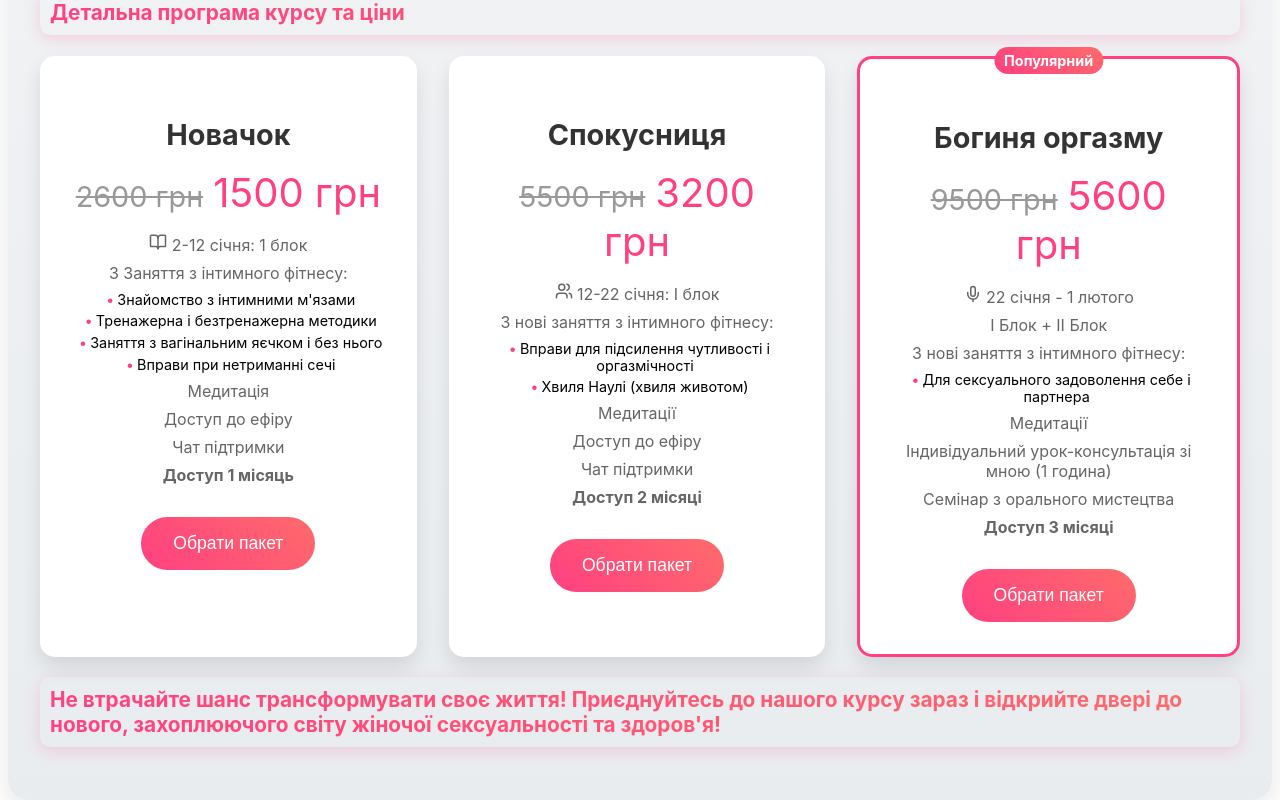
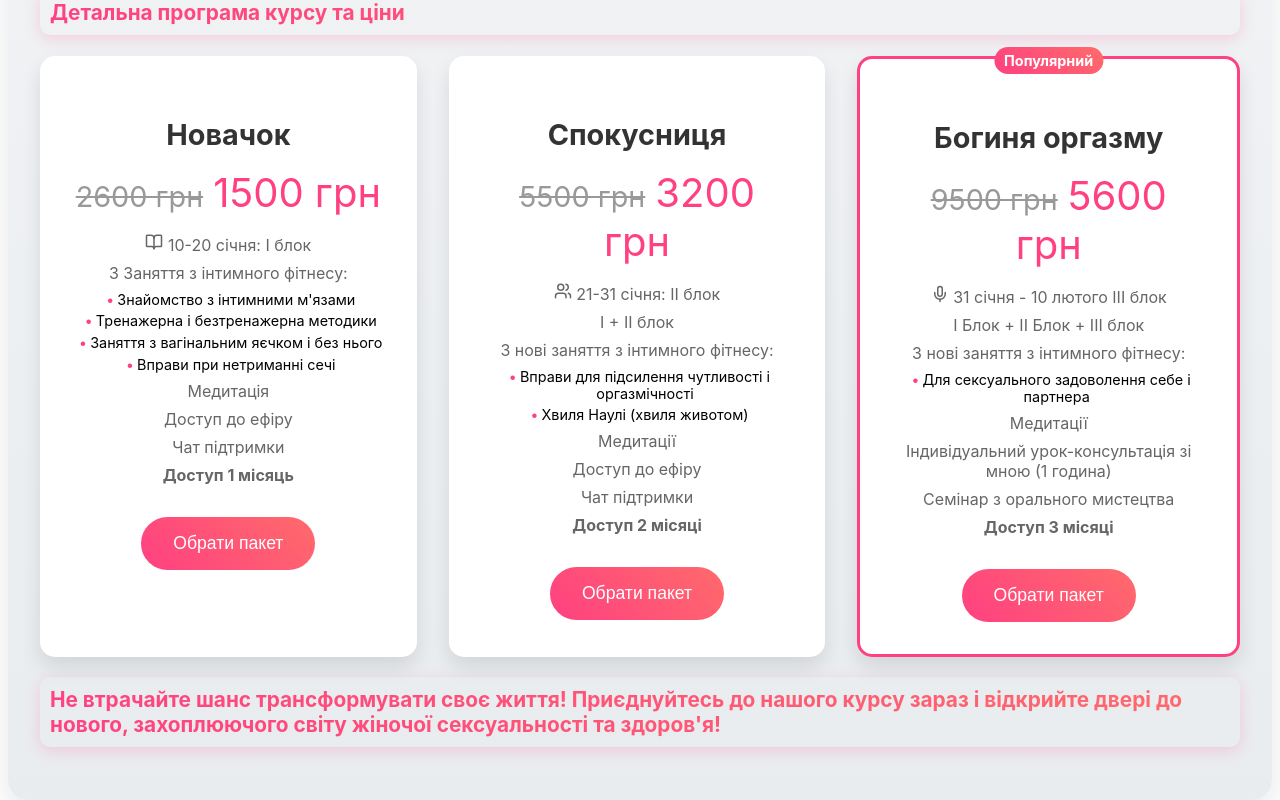
Before and after one commit to Alladdik/lamirage, a React (Create React App) app: page /courses in a window 1280 px wide. Shown: the part 1086-1886 px from the top of the page. Built offline with nearby package versions, Linux system fonts and the light colour scheme.

Commit message:
Update Courses.js

```diff
--- a/src/components/Courses.js
+++ b/src/components/Courses.js
@@ -263,7 +263,7 @@ const Courses = () => {
             1500 грн
           </PricingPrice>
           <PricingFeatures>
-            <PricingFeature><BookOpen size={18} /> 2-12 січня: 1 блок</PricingFeature>
+            <PricingFeature><BookOpen size={18} /> 10-20 січня: І блок</PricingFeature>
             <PricingFeature>3 Заняття з інтимного фітнесу:</PricingFeature>
             <PricingFeatureList>
               <PricingFeatureItem>Знайомство з інтимними м'язами</PricingFeatureItem>
@@ -286,7 +286,8 @@ const Courses = () => {
             3200 грн
           </PricingPrice>
           <PricingFeatures>
-            <PricingFeature><Users size={18} /> 12-22 січня: І блок</PricingFeature>
+            <PricingFeature><Users size={18} /> 21-31 січня: ІІ блок</PricingFeature>
+            <PricingFeature>І + ІІ блок</PricingFeature>
             <PricingFeature>3 нові заняття з інтимного фітнесу:</PricingFeature>
             <PricingFeatureList>
               <PricingFeatureItem>Вправи для підсилення чутливості і оргазмічності</PricingFeatureItem>
@@ -307,8 +308,8 @@ const Courses = () => {
             5600 грн
           </PricingPrice>
           <PricingFeatures>
-            <PricingFeature><Mic size={18} /> 22 січня - 1 лютого</PricingFeature>
-            <PricingFeature>І Блок + ІІ Блок</PricingFeature>
+            <PricingFeature><Mic size={18} /> 31 січня - 10 лютого ІІІ блок </PricingFeature>
+            <PricingFeature>І Блок + ІІ Блок + ІІІ блок</PricingFeature>
             <PricingFeature>3 нові заняття з інтимного фітнесу:</PricingFeature>
             <PricingFeatureList>
               <PricingFeatureItem>Для сексуального задоволення себе і партнера</PricingFeatureItem>
```
